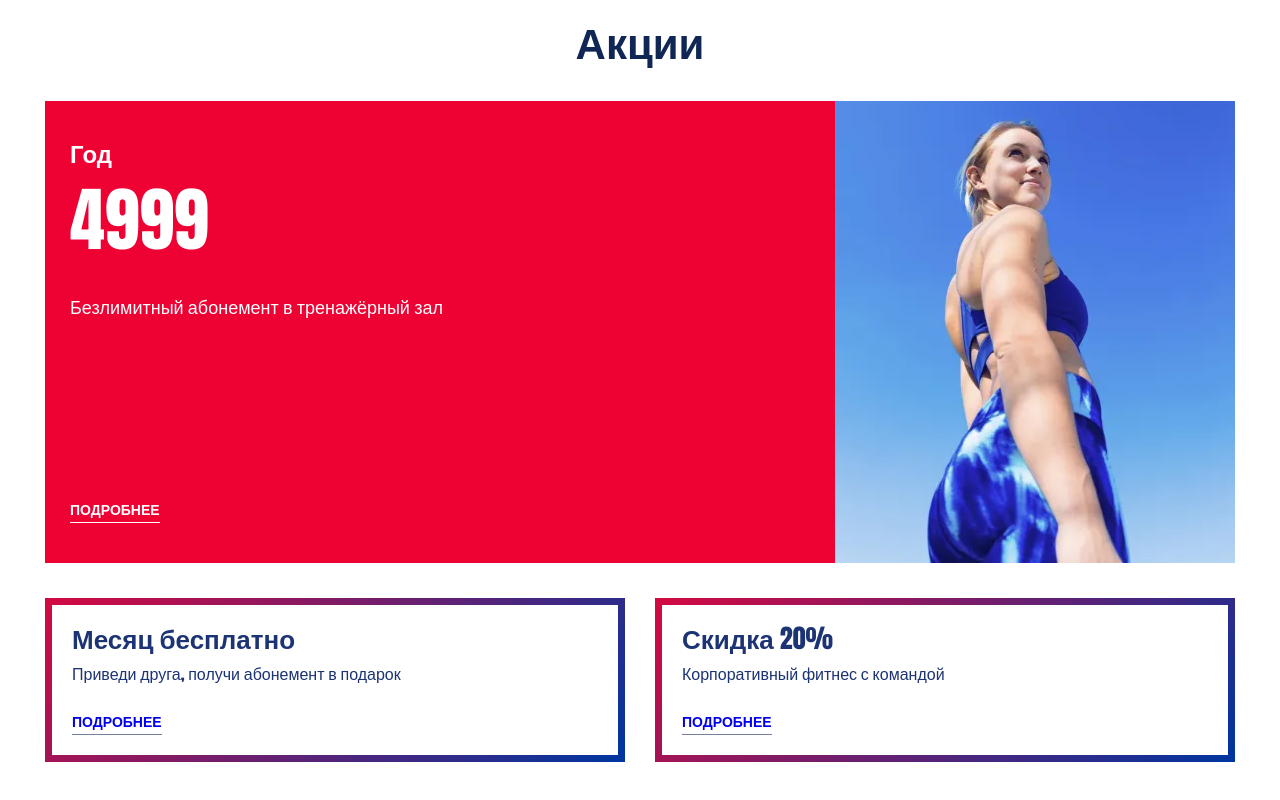
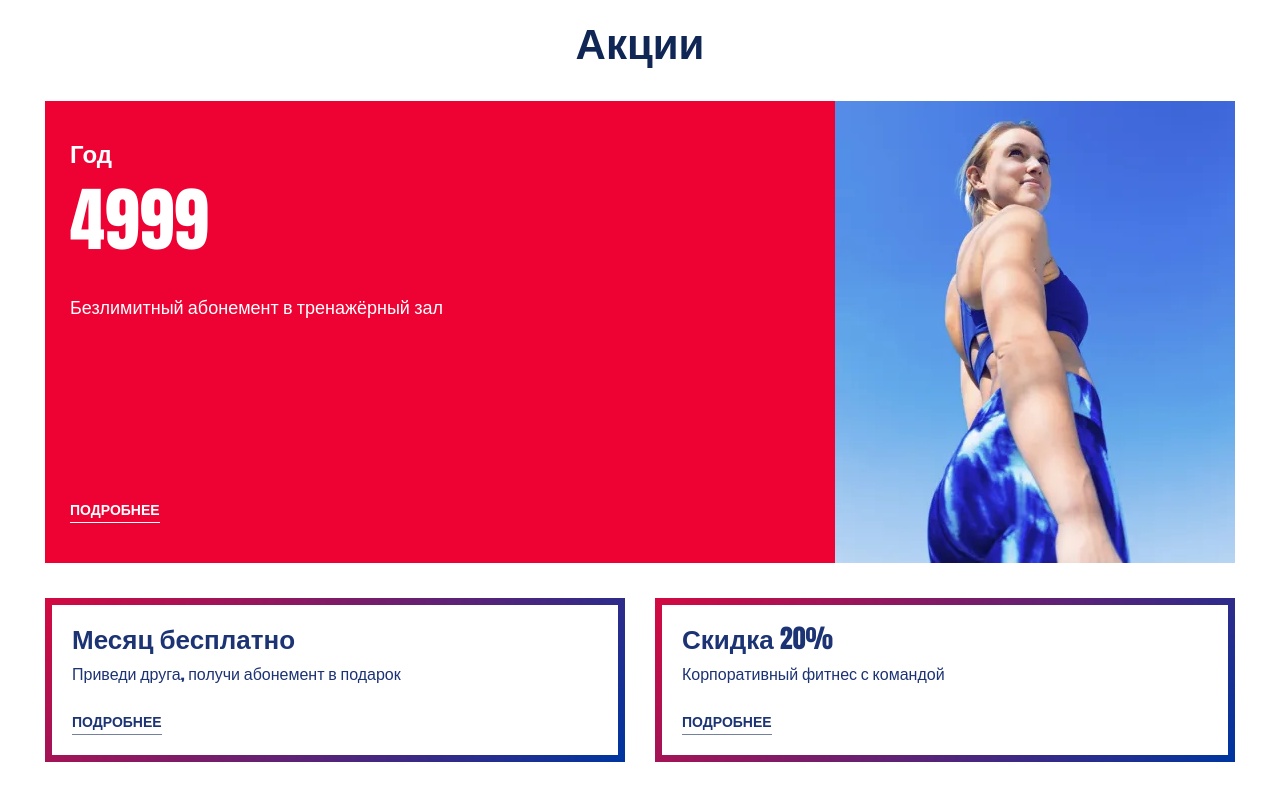
Before and after one commit to rychagoff/htmlacademy-fitness, a website built with Vite: page source/index.html in a window 1280 px wide. Shown: the part 5096-5896 px from the top of the page. Built offline with nearby package versions, Linux system fonts and the light colour scheme; a web font is replaced by a local one.

Commit message:
Исправлен цвет ссылок

```diff
--- a/source/sass/blocks/offers.scss
+++ b/source/sass/blocks/offers.scss
@@ -101,6 +101,7 @@
   font-weight: 700;
   text-transform: uppercase;
   text-decoration: none;
+  color: $secondary-color;
   border-bottom: 1px solid $divider-color;
 
   @include viewport-tablet {
```
